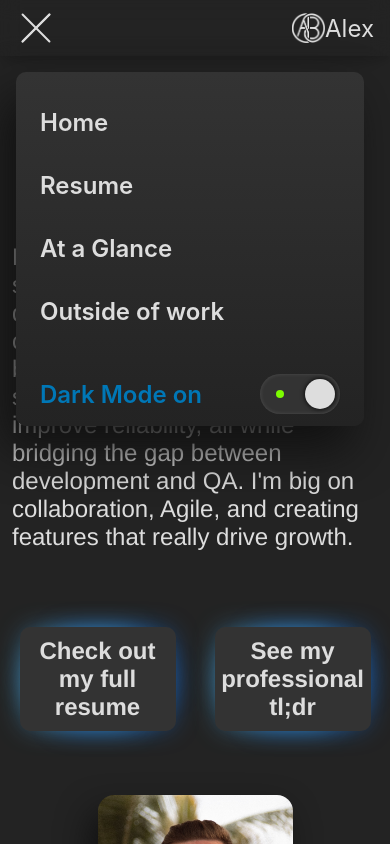
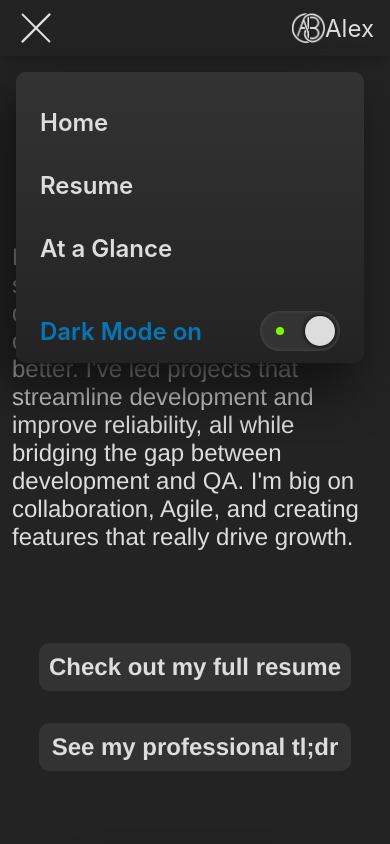
Before and after one commit to Alexbruce1/portfolio2024, a React (Create React App) app: page / in a window 390 px wide. Both pictures are taken after a click on the element 36 px from the left and 28 px from the top of the page. Shown: the top 844 px of the page. Built offline with nearby package versions, Linux system fonts and the light colour scheme.

Commit message:
Temporarily disable Personal section until I get it looking better

```diff
--- a/src/App.js
+++ b/src/App.js
@@ -5,7 +5,7 @@ import Tldr from './Components/Tldr';
 import Home from './Components/Home';
 // import AI from './Components/AI';
 import Resume from './Components/Resume';
-import Personal from './Components/Personal';
+// import Personal from './Components/Personal';
 import Sidebar from './Components/Sidebar';
 import Footer from './Components/Footer';
 import ABIcon from '../src/assets/ABIcon.png'
@@ -87,7 +87,7 @@ function App() {
           <Routes>
             <Route path="/" element={<Home />} />
             <Route path="/tldr" element={<Tldr />} />
-            <Route path="/personal" element={<Personal />} />
+            {/* <Route path="/personal" element={<Personal />} /> */}
             <Route path="/resume" element={<Resume />} />
           </Routes>
         </div>
--- a/src/Components/Home.css
+++ b/src/Components/Home.css
@@ -212,6 +212,10 @@
   font-weight: 500;
 }
 
+.red {
+  color: red;
+}
+
 /* Animations */
 
 @keyframes pulsate-shadow {
@@ -408,6 +412,17 @@
 
 /* 800px ------------------------------------------------------ */
 @media (max-width: 800px) {
+  .home-links-container {
+    /* background-color: #147efb; */
+    flex-direction: column;
+    height: 10em;
+  }
+
+  .home-link {
+    width: 80%;
+    box-shadow: 0 0 5px white;
+  }
+
   .recommendations {
     grid-template-columns: auto;
     gap: 1em;
--- a/src/Components/Home.js
+++ b/src/Components/Home.js
@@ -216,6 +216,7 @@ function Home() {
             </div>
           ))}
         </div>
+        <div className='home-p red'>Check back soon to explore new features, including insights into who I am beyond work and an exciting AI integration.</div>
       </div>
     </div>
   );
--- a/src/Components/Sidebar.js
+++ b/src/Components/Sidebar.js
@@ -8,7 +8,7 @@ function Sidebar({ darkMode, toggleSidebar, toggleDarkMode }) {
       <Link to="/" onClick={toggleSidebar} className="sidebar-section sidebar-text-section">Home</Link>
       <Link to="/resume" onClick={toggleSidebar} className="sidebar-section sidebar-text-section">Resume</Link>
       <Link to="/tldr" onClick={toggleSidebar} className="sidebar-section sidebar-text-section">At a Glance</Link>
-      <Link to="/personal" onClick={toggleSidebar} className="sidebar-section sidebar-text-section">Outside of work</Link>
+      {/* <Link to="/personal" onClick={toggleSidebar} className="sidebar-section sidebar-text-section">Outside of work</Link> */}
       <div className="sidebar-section dark-mode-container">
         <div className="dark-mode-text">Dark Mode {darkMode? 'on' : 'off'}</div>
         <div className="dark-mode-slider" onClick={toggleDarkMode}>
--- a/src/index.css
+++ b/src/index.css
@@ -83,6 +83,8 @@ body {
   -webkit-font-smoothing: antialiased;
   -moz-osx-font-smoothing: grayscale;
   background-color: var(--background-color);
+  overflow-x: hidden;
+  width: 100%;
 }
 
 code {
```
